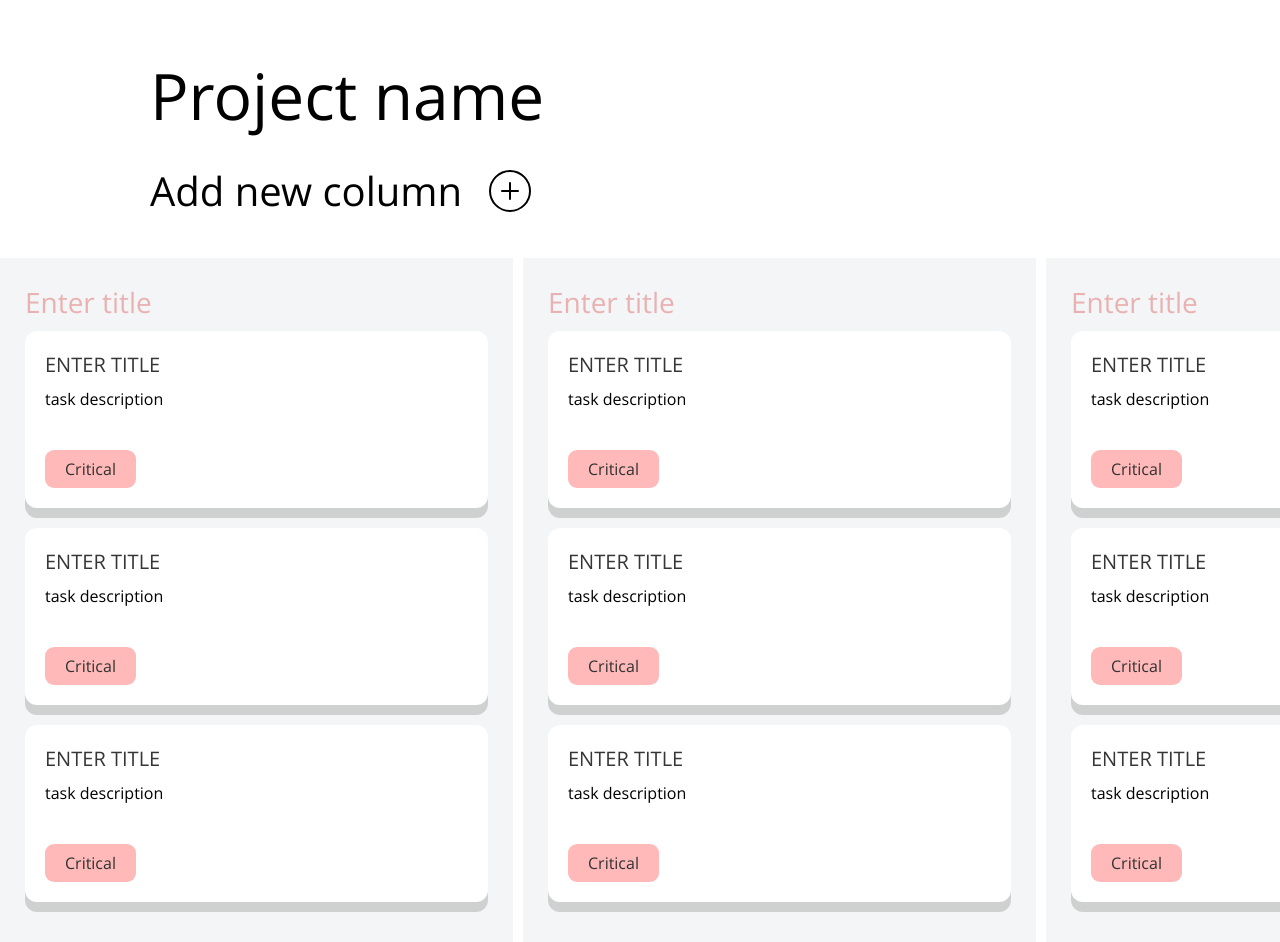
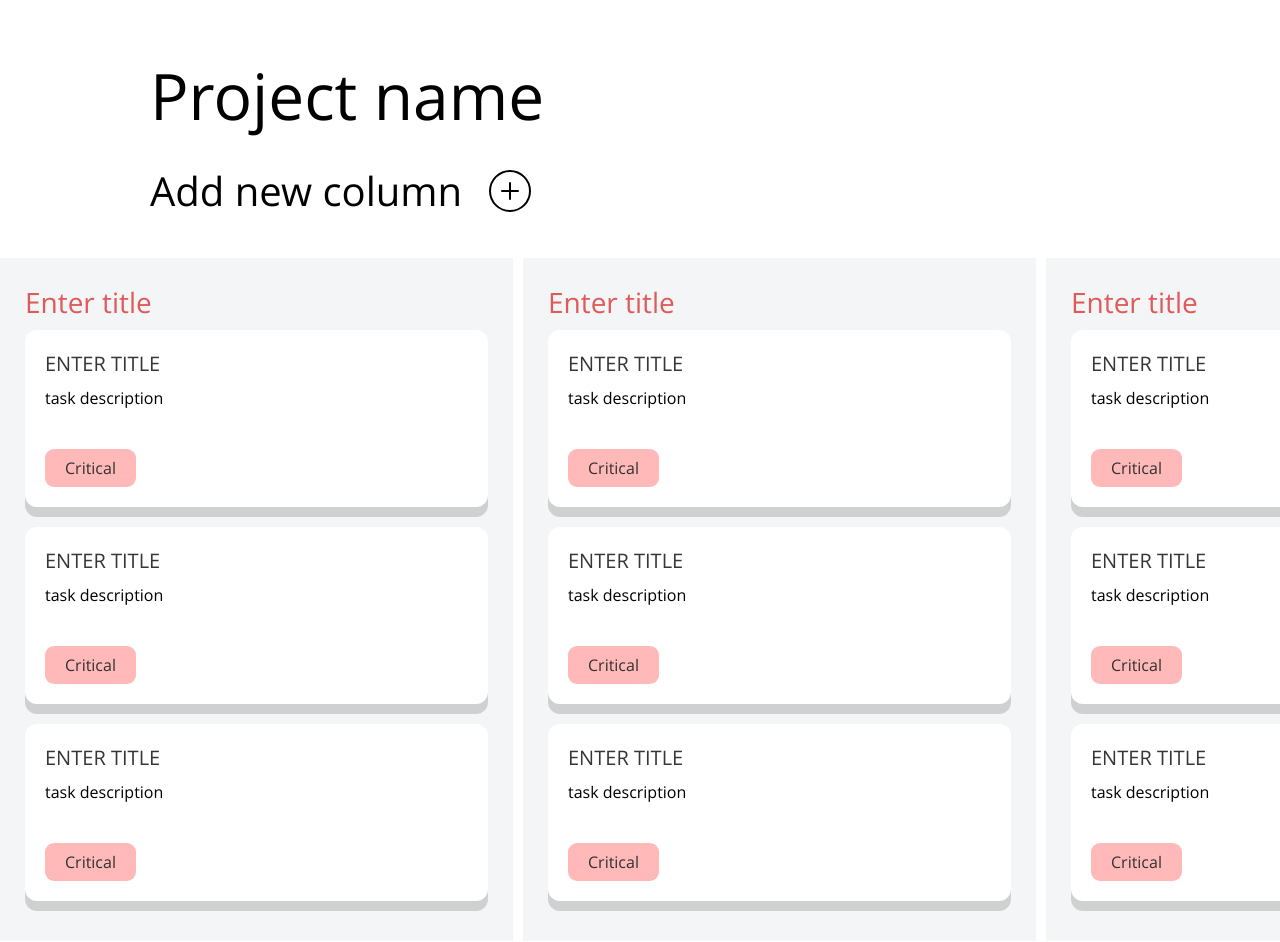
Before and after one commit to PaulZhemanov/todolist2.0, a React app: page / in a window 1280 px wide. Shown: the top 942 px of the page. Built offline with nearby package versions, Linux system fonts and the light colour scheme.

Commit message:
fix sizes

```diff
--- a/src/components/EditableTitle.tsx
+++ b/src/components/EditableTitle.tsx
@@ -14,6 +14,8 @@ interface IProps {
 const Root = styled.div`
   display: flex;
   flex-direction: column;
+  width: 165px;
+  height: 27px;
 `
 const StyledInput = styled.input<IProps>`
   border: none;
@@ -56,12 +58,12 @@ const EditableTitle: React.FC<IProps> = ({
   }
 
   const handleTitleChange = (event: ChangeEvent<HTMLInputElement>) => {
-     setTitle(event?.target.value)
+    setTitle(event?.target.value)
   }
 
   const handleTitleFix = () => {
     if (title.trim() !== "") {
-      setEditing(false);
+      setEditing(false)
     }
   }
 
--- a/src/components/Text.ts
+++ b/src/components/Text.ts
@@ -4,4 +4,5 @@ export const Text = styled.div`
     font-family: Open Sans;
     font-style: normal;
     line-height: normal;
+
 `
--- a/src/components/Todolist.tsx
+++ b/src/components/Todolist.tsx
@@ -66,12 +66,12 @@ const TodoList: React.FC<IProps> = () => {
           color="#d71919"
           fontSize="28px"
           fontWeight="600"
-          opacity="0.3"
+          opacity="0.7"
           showUnderline={true}
         />
         <Bin className="remove-todolist-button" />
       </HeaderContainer>
-      <SizedBox height={10} />
+      <SizedBox height={20} />
       <TasksContainer>
         <Task />
         <Task />
```
